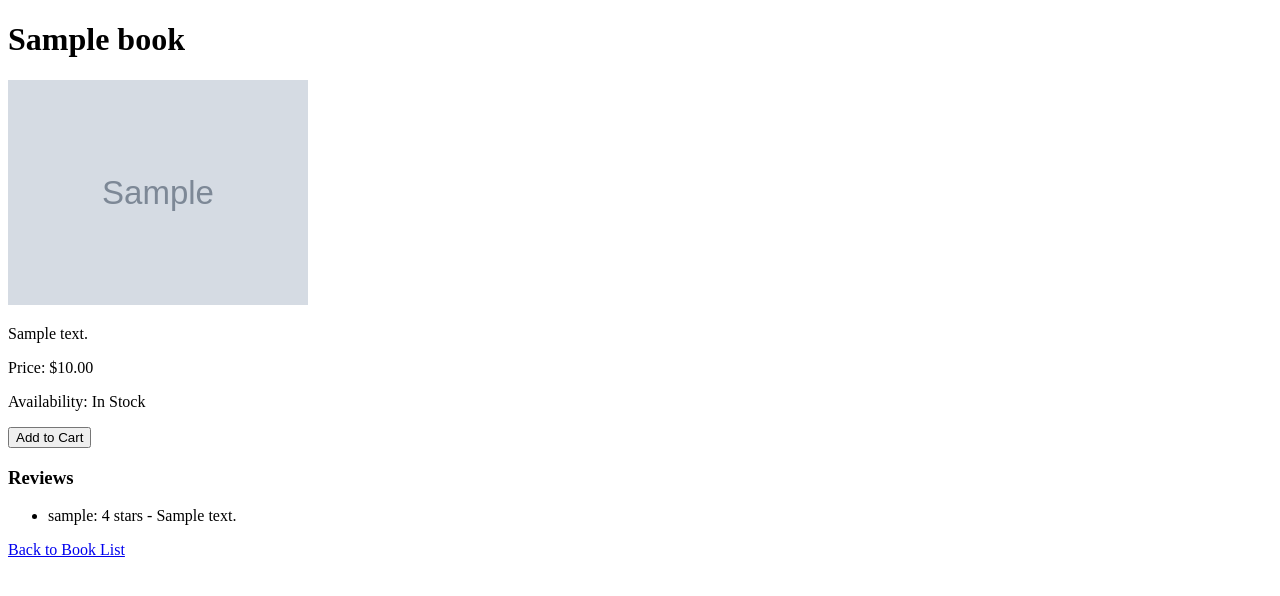
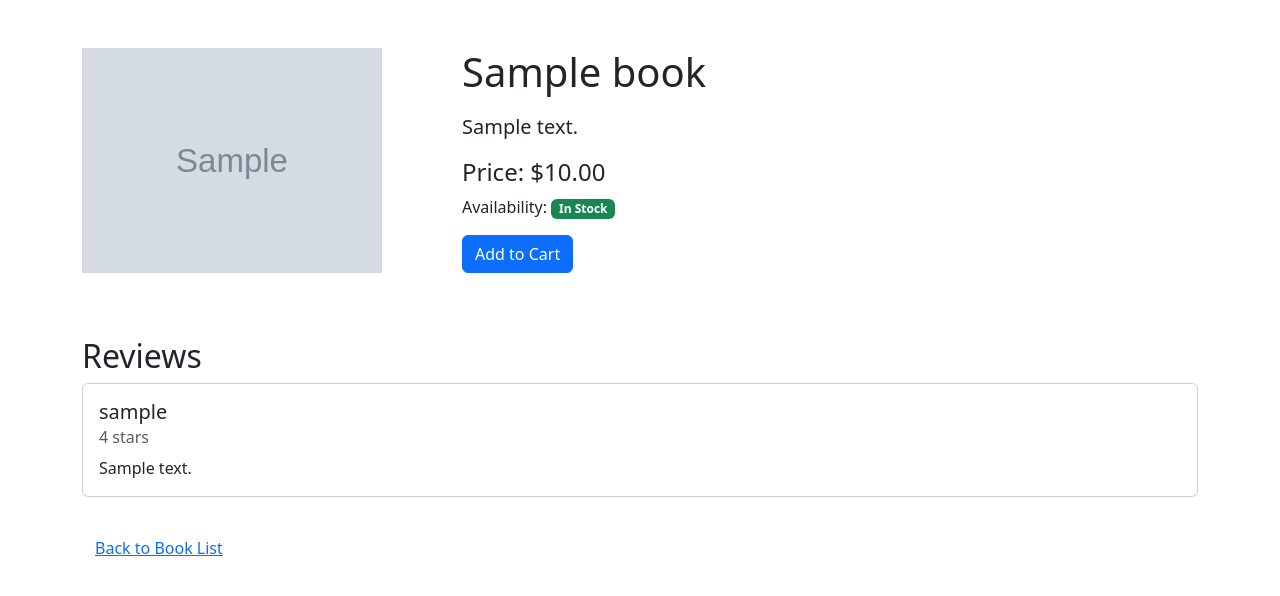
Before and after one commit to PythonRemoteEE23Group-2/orbital-bookstore, a Django app: page /book/1/ in a window 1280 px wide. Shown: the top 596 px of the page. Run offline with Django 5.2, Linux system fonts and the light colour scheme; tables that the repository leaves empty hold one stand-in row (values such as "Sample post"); grey boxes marked "Sample" are stand-in pictures.

Commit message:
Fixes and styling update 3

```diff
--- a/store/templates/store/book_detail.html
+++ b/store/templates/store/book_detail.html
@@ -1,56 +1,73 @@
 <!DOCTYPE html>
 <html lang="en">
 <head>
-    <title>{{ book.title }} - Details</title>
+    <meta charset="UTF-8">
+    <meta name="viewport" content="width=device-width, initial-scale=1.0">
+    <title>{{ book.title }}</title>
+    <link href="https://cdn.jsdelivr.net/npm/bootstrap@5.3.0/dist/css/bootstrap.min.css" rel="stylesheet">
 </head>
 <body>
+    <div class="container mt-5">
+        <div class="row">
+            <div class="col-md-4">
+                <img src="{{ book.cover_art }}" alt="{{ book.title }} Cover Art" class="img-fluid mb-3" width="300">
+            </div>
+            <div class="col-md-8">
+                <h1 class="mb-3">{{ book.title }}</h1>
+                <p class="lead">{{ book.description }}</p>
+                <p class="h4">Price: ${{ book.price }}</p>
+                <p class="mb-3">
+                    Availability:
+                    <span class="badge {% if book.availability %}bg-success{% else %}bg-danger{% endif %}">
+                        {% if book.availability %}In Stock{% else %}Out of Stock{% endif %}
+                    </span>
+                </p>
 
-    <h1>{{ book.title }}</h1>
-
-    <!-- Display the cover art using the URL stored in the 'cover_art' field -->
-    <img src="{{ book.cover_art }}" alt="{{ book.title }} Cover Art" width="300">
-
-    <p>{{ book.description }}</p>
-    <p>Price: ${{ book.price }}</p>
-    <p>Availability: {% if book.availability %}In Stock{% else %}Out of Stock{% endif %}</p>
-
-    <!-- Add to Cart Form -->
                 {% if book.availability %}
-    <form method="POST" action="{% url 'add_to_cart' book.id %}">
+                    <form method="post" action="#">
                         {% csrf_token %}
-        <button type="submit">Add to Cart</button>
+                        <button type="submit" class="btn btn-primary mb-3">Add to Cart</button>
                     </form>
                 {% endif %}
 
-    <!-- Add to Favorites Button (Only if user is logged in) -->
                 {% if user.is_authenticated %}
-    <p>
-        <a href="{% url 'add_to_favorites' book.id %}">Add to Favorites</a>
-    </p>
+                    <a href="{% url 'add_to_favorites' book.id %}" class="btn btn-outline-secondary mb-3">Add to Favorites</a>
                 {% endif %}
+            </div>
+        </div>
 
-    <h3>Reviews</h3>
-    <ul>
-        {% if reviews %}
+        <div class="row mt-5">
+            <div class="col-12">
+                <h2>Reviews</h2>
+                <ul class="list-unstyled">
                     {% for review in reviews %}
-            <li>
-                {{ review.user.username }}: {{ review.rating }} stars - {{ review.review_text }}
+                        <li class="mb-3">
+                            <div class="card">
+                                <div class="card-body">
+                                    <h5 class="card-title">{{ review.user.username }}</h5>
+                                    <h6 class="card-subtitle mb-2 text-muted">{{ review.rating }} stars</h6>
+                                    <p class="card-text">{{ review.review_text }}</p>
+                                </div>
+                            </div>
                         </li>
+                    {% empty %}
+                        <li>No reviews yet.</li>
                     {% endfor %}
-        {% else %}
-            <li>No reviews yet.</li>
-        {% endif %}
                 </ul>
 
-    <!-- Write a Review Button (Only if user is logged in) -->
                 {% if user.is_authenticated %}
-    <p>
-        <a href="{% url 'add_review' book.id %}">Write a Review</a>
-    </p>
+                    <a href="{% url 'add_review' book.id %}" class="btn btn-secondary">Write a Review</a>
                 {% endif %}
+            </div>
+        </div>
 
-    <!-- Back to Book List -->
-    <p><a href="{% url 'home' %}">Back to Book List</a></p>
+        <div class="row mt-3">
+            <div class="col-12">
+                <a href="{% url 'home' %}" class="btn btn-link">Back to Book List</a>
+            </div>
+        </div>
+    </div>
 
+    <script src="https://cdn.jsdelivr.net/npm/bootstrap@5.3.0/dist/js/bootstrap.bundle.min.js"></script>
 </body>
 </html>
```
Lines whose indentation alone changed are shown as unchanged.
